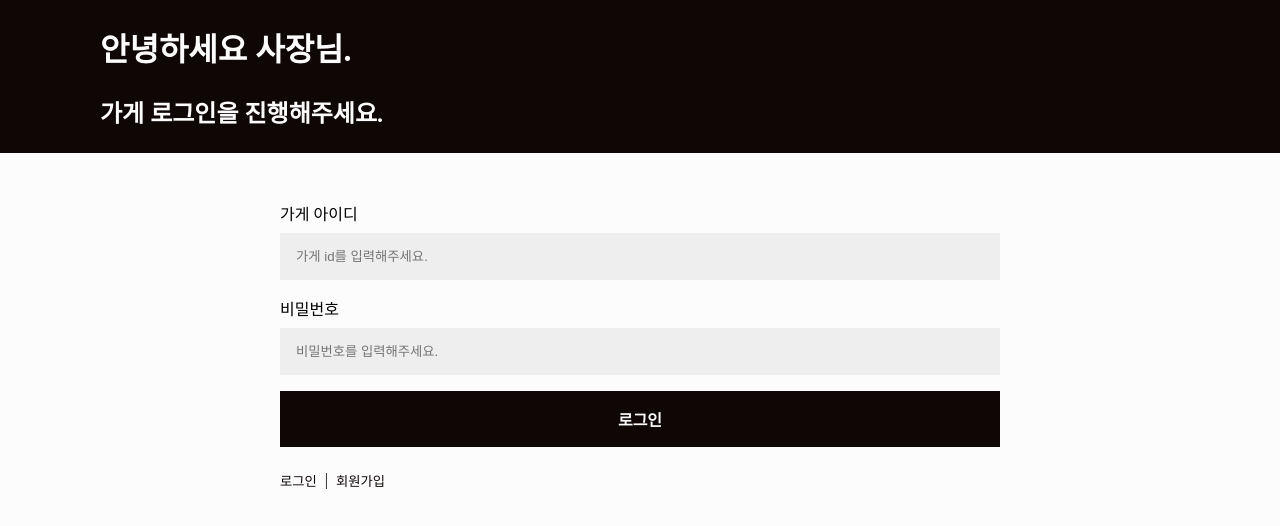
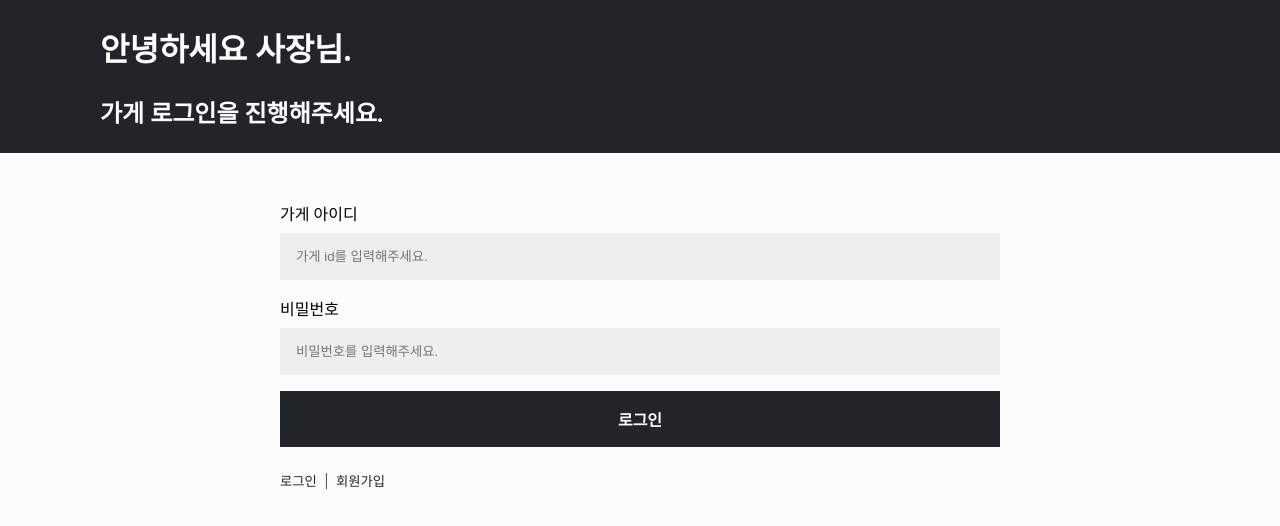
Before and after one commit to ja960508/web-kiosk-leejooam, a React (Create React App) app in the folder frontend/: page / in a window 1280 px wide. Shown: the top 526 px of the page. Built offline with nearby package versions, Linux system fonts and the light colour scheme.

Commit message:
feat: addCategory button styling

```diff
--- a/frontend/src/assets/icons.ts
+++ b/frontend/src/assets/icons.ts
@@ -1,3 +1,5 @@
 export { ReactComponent as Arrow } from './arrow.svg';
 export { ReactComponent as Store } from './store_icon.svg';
 export { ReactComponent as Logout } from './logout_icon.svg';
+export { ReactComponent as AddCategoryIcon } from './add_category_icon.svg';
+export { ReactComponent as TrashCanIcon } from './trash_can_icon.svg';
--- /dev/null
+++ b/frontend/src/components/ColorPallete/ColorPallete.style.ts
@@ -0,0 +1,23 @@
+import styled from 'styled-components';
+import color from '../../styles/variables/color';
+
+export const StyledColorPallete = styled.div`
+  display: flex;
+
+  .palle {
+    width: 2rem;
+    height: 2rem;
+  }
+  .burgundy {
+    background-color: ${color.burgundy};
+  }
+  .carmine {
+    background-color: ${color.carmine};
+  }
+  .red {
+    background-color: ${color.red};
+  }
+  .maroon {
+    background-color: ${color.maroon};
+  }
+`;
--- /dev/null
+++ b/frontend/src/components/ColorPallete/ColorPallete.tsx
@@ -0,0 +1,15 @@
+import React from 'react';
+import { StyledColorPallete } from './ColorPallete.style';
+
+function ColorPallete() {
+  return (
+    <StyledColorPallete>
+      <div className="palle burgundy"></div>
+      <div className="palle carmine"></div>
+      <div className="palle red"></div>
+      <div className="palle maroon"></div>
+    </StyledColorPallete>
+  );
+}
+
+export default ColorPallete;
--- a/frontend/src/components/Header/Header.style.ts
+++ b/frontend/src/components/Header/Header.style.ts
@@ -1,4 +1,5 @@
 import styled from 'styled-components';
+import { SectionContainer } from '../../styles/global';
 import color from '../../styles/variables/color';
 
 export const StyledHeader = styled.header`
@@ -38,8 +39,6 @@ export const StyledHeader = styled.header`
   }
 `;
 
-export const HeaderContent = styled.div`
-  max-width: 1080px;
+export const HeaderContent = styled(SectionContainer)`
   position: relative;
-  margin: 0 auto;
 `;
--- /dev/null
+++ b/frontend/src/components/Modal/CategoryModal/CategoryAddModal.style.ts
@@ -0,0 +1,22 @@
+import styled from 'styled-components';
+import color from '../../../styles/variables/color';
+import shadow from '../../../styles/variables/shadow';
+
+export const StyledCategoryAddModal = styled.div`
+  .add-category-btn {
+    background-color: ${color.red};
+    color: ${color.white};
+    padding: 1rem;
+    margin-bottom: 0.5rem;
+    border-radius: 10px;
+    box-shadow: ${shadow.normalShadow};
+    font-size: 1rem;
+    display: flex;
+    align-items: center;
+    svg {
+      width: 1.75rem;
+      height: 1.75rem;
+      margin-right: 0.25rem;
+    }
+  }
+`;
--- a/frontend/src/components/Modal/CategoryModal/CategoryAddModal.tsx
+++ b/frontend/src/components/Modal/CategoryModal/CategoryAddModal.tsx
@@ -31,7 +31,7 @@ function CategoryAddModal({
   return (
     <form onSubmit={handleAddCategory}>
       <strong>추가할 카테고리 이름을 입력해주세요.</strong>
-      <input type="text" name="categoryName" />
+      <input type="text" name="categoryName" autoFocus />
       <button type="submit">추가</button>
     </form>
   );
--- a/frontend/src/components/Modal/CategoryModal/CategoryAddModalTrigger.tsx
+++ b/frontend/src/components/Modal/CategoryModal/CategoryAddModalTrigger.tsx
@@ -1,10 +1,12 @@
 import React, { useContext } from 'react';
+import { AddCategoryIcon } from '../../../assets/icons';
 import { storeContext } from '../../../context/StoreProvider';
 import { CategoryType } from '../../../types/category';
 import withCheckAdmin from '../../HOC/withCheckAdmin';
 import { useModal } from '../hooks';
 import Modal from '../Modal';
 import CategoryAddModal from './CategoryAddModal';
+import { StyledCategoryAddModal } from './CategoryAddModal.style';
 
 interface Props {
   setCategories: React.Dispatch<React.SetStateAction<CategoryType[]>>;
@@ -15,8 +17,9 @@ function CategoryAddModalTrigger({ setCategories }: Props) {
   const { isModalOpen, openModal, closeModal } = useModal();
 
   return (
-    <>
-      <button type="button" onClick={openModal}>
+    <StyledCategoryAddModal>
+      <button className="add-category-btn" type="button" onClick={openModal}>
+        <AddCategoryIcon />
         카테고리 추가
       </button>
       <Modal isModalOpen={isModalOpen} closeModal={closeModal}>
@@ -26,7 +29,7 @@ function CategoryAddModalTrigger({ setCategories }: Props) {
           setCategories={setCategories}
         />
       </Modal>
-    </>
+    </StyledCategoryAddModal>
   );
 }
 
--- a/frontend/src/pages/Admin/Admin.tsx
+++ b/frontend/src/pages/Admin/Admin.tsx
@@ -9,6 +9,7 @@ import { storeContext } from '../../context/StoreProvider';
 import { useCategory, useProduct } from '../../hooks';
 import { useNavigate } from '../../lib/Router';
 import { setItemToLocalStorage } from '../../lib/storage';
+import { SectionContainer } from '../../styles/global';
 
 function Admin() {
   const { categories, setCategories, selectedCategory, setSelectedCategory } =
@@ -53,6 +54,7 @@ function Admin() {
           </button>
         </div>
       </Header>
+      <SectionContainer>
         <CategoryList
           categories={categories}
           setSelectedCategory={setSelectedCategory}
@@ -64,6 +66,7 @@ function Admin() {
           products={products}
           selectedCategory={selectedCategory}
         />
+      </SectionContainer>
     </>
   );
 }
--- a/frontend/src/styles/global.ts
+++ b/frontend/src/styles/global.ts
@@ -1,4 +1,4 @@
-import { createGlobalStyle } from 'styled-components';
+import styled, { createGlobalStyle } from 'styled-components';
 import reset from './reset';
 import color from './variables/color';
 
@@ -8,6 +8,12 @@ const GlobalStyle = createGlobalStyle`
   :root {
     ${color}
   }
+
+`;
+
+export const SectionContainer = styled.div`
+  max-width: 1080px;
+  margin: 0 auto;
 `;
 
 export default GlobalStyle;
--- a/frontend/src/styles/variables/color.ts
+++ b/frontend/src/styles/variables/color.ts
@@ -1,11 +1,11 @@
 const color = {
-  black: '#0f0606',
-  maroon: '#200b0b',
+  black: '#212529',
+  maroon: '#820000',
   gray: '#c1c5c5',
   white: '#fcfcfc',
   burgundy: '#2f0000',
   carmine: '#490000',
-  red: '#650000',
+  red: '#ae2012',
   lightGray: '#EEEEEE',
 };
 
```
Also changed, not shown: frontend/src/assets/add_category_icon.svg (added), frontend/src/assets/trash_can_icon.svg (added). Lines whose indentation alone changed are shown as unchanged.
